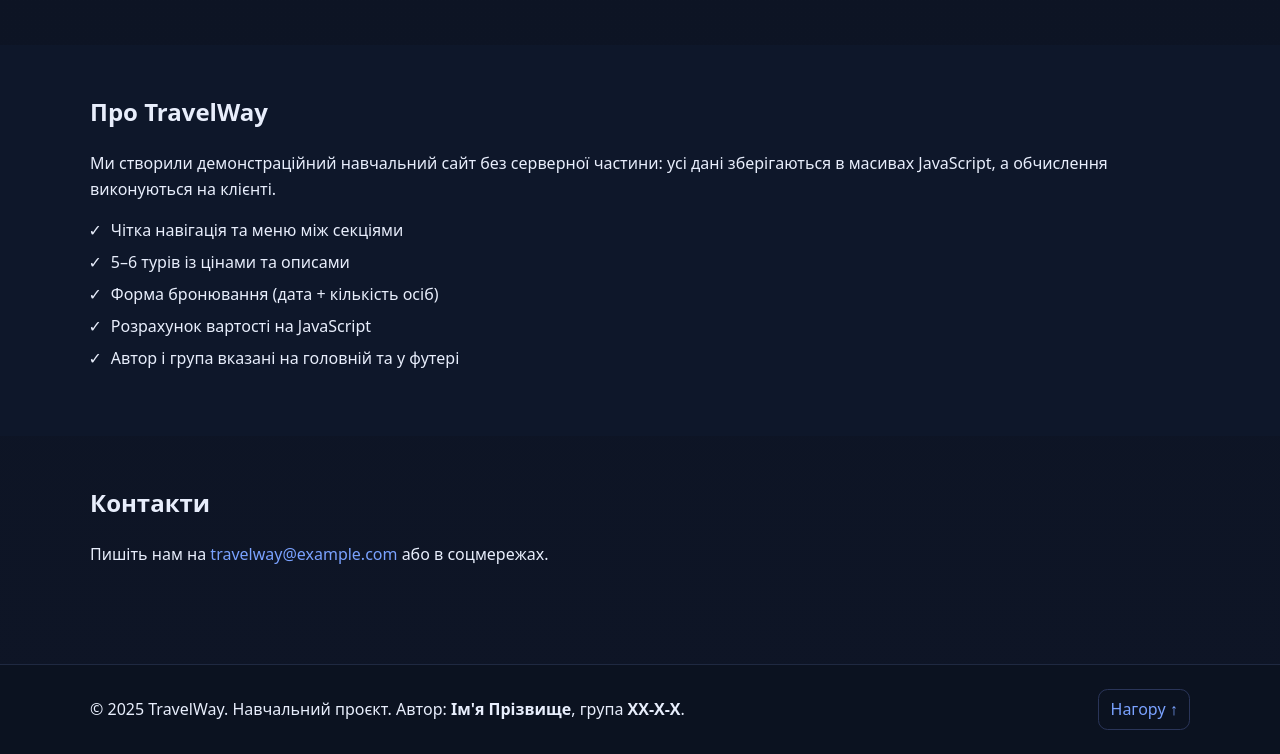
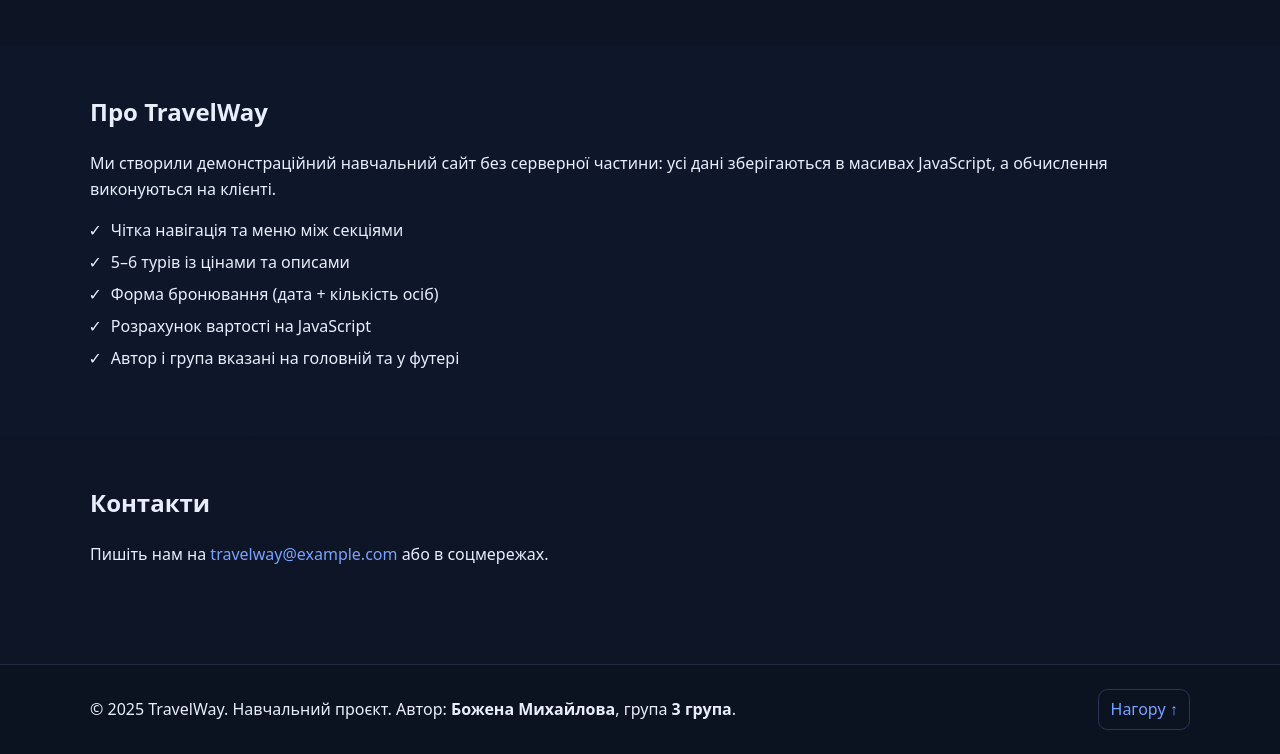
Before and after one commit to bozhena-bo/travelway-site, a plain HTML site: page index.html in a window 1280 px wide. Shown: the part 1600-2354 px from the top of the page. Drawn offline with Linux system fonts and the light colour scheme.

Commit message:
Update index.html

```diff
--- a/index.html
+++ b/index.html
@@ -65,7 +65,7 @@
 
   <footer class="site-footer">
     <div class="container footer-flex">
-      <p>© <span id="year"></span> TravelWay. Навчальний проєкт. Автор: <strong class="author-name">Ім'я Прізвище</strong>, група <strong class="author-group">ХХ-Х-Х</strong>.</p>
+      <p>© <span id="year"></span> TravelWay. Навчальний проєкт. Автор: <strong class="author-name">Божена Михайлова</strong>, група <strong class="author-group">3 група</strong>.</p>
       <a href="#home" class="to-top">Нагору ↑</a>
     </div>
   </footer>
```
